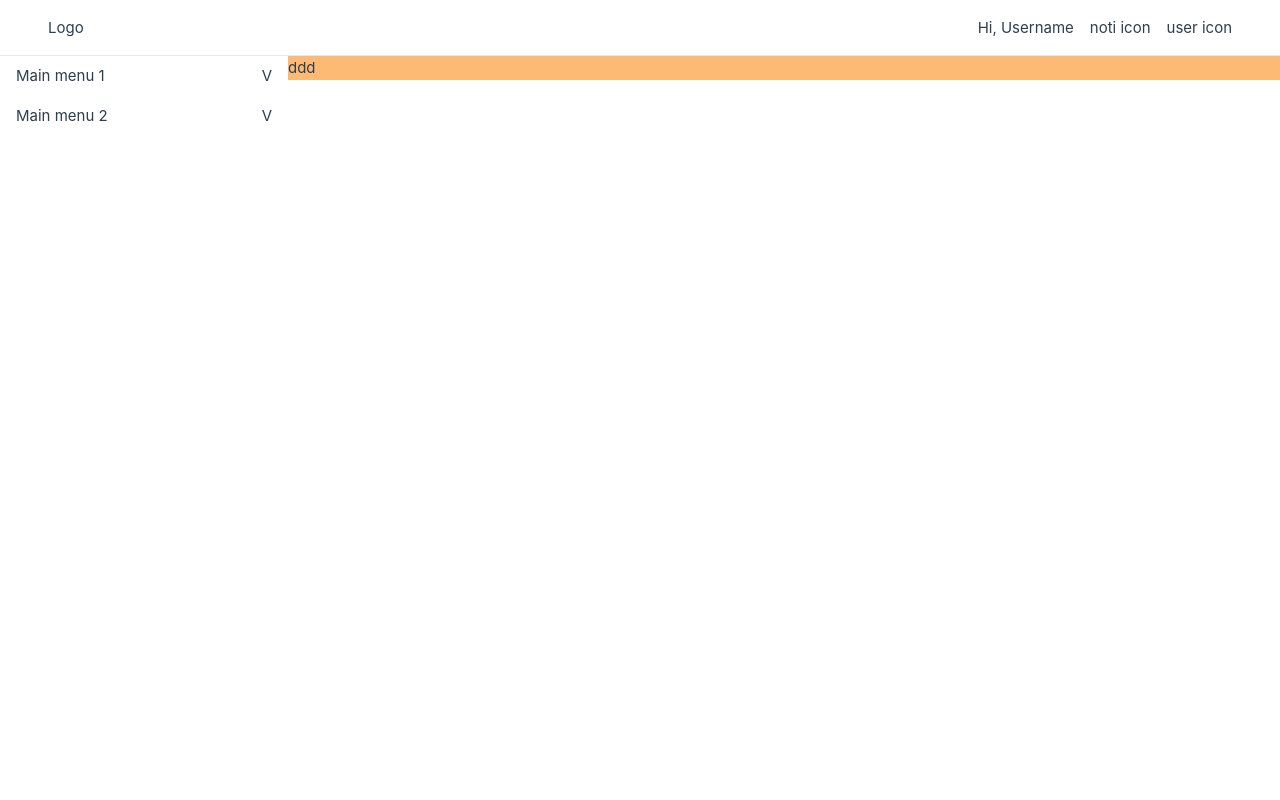
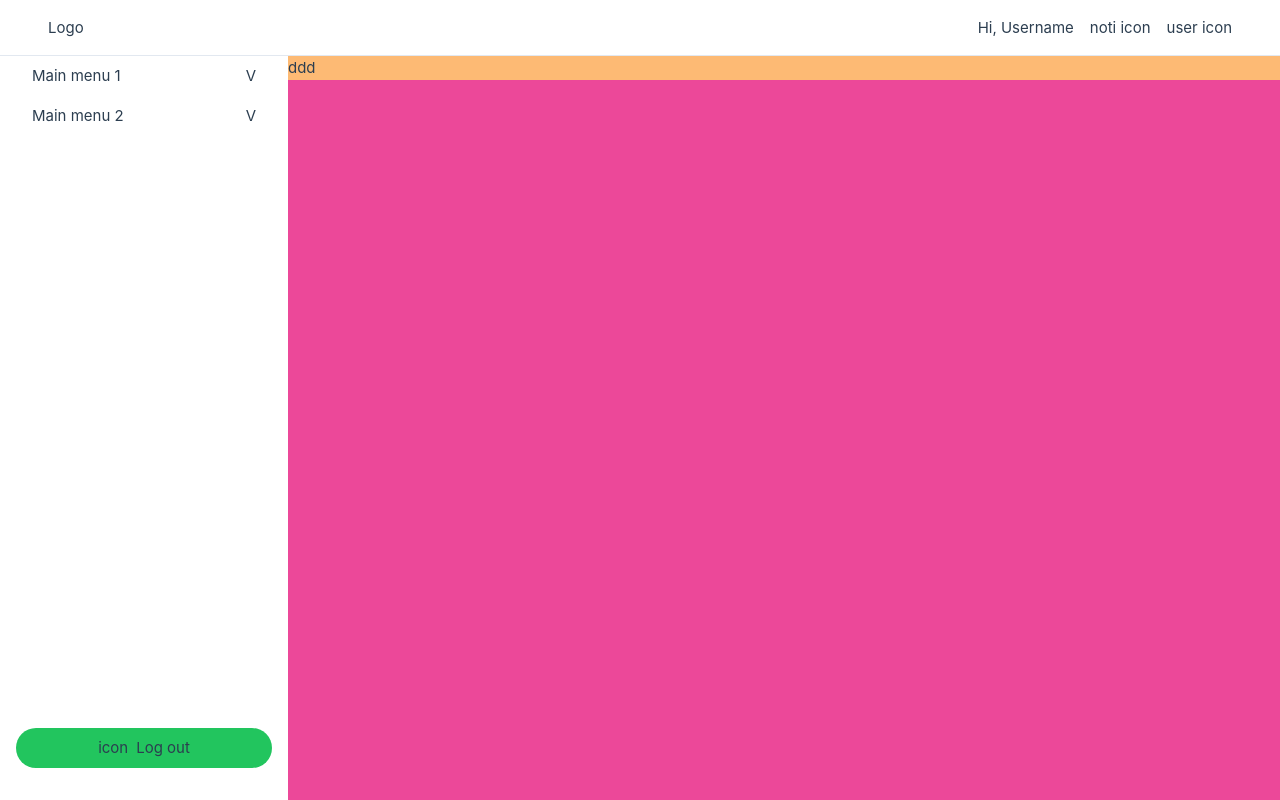
Before and after one commit to 11best/simple-weather-dashboard, a Vue app: page / in a window 1280 px wide. Built offline with nearby package versions, Linux system fonts and the light colour scheme.

Commit message:
create Logout button in sidebar

```diff
--- a/src/App.vue
+++ b/src/App.vue
@@ -4,10 +4,13 @@ import Sidebar from "./components/Sidebar/Sidebar.vue";
 </script>
 
 <template>
-  <Header />
-  <Sidebar />
-
-  <main class="bg-pink-500 ml-72">
-    <div class="w-full bg-orange-300">ddd</div>
-  </main>
+  <div class="min-h-screen flex flex-col">
+    <Header />
+    <div class="relative flex flex-grow">
+      <Sidebar />
+      <main class="bg-pink-500 ml-72 flex-1">
+        <div class="w-full bg-orange-300">ddd</div>
+      </main>
+    </div>
+  </div>
 </template>
--- a/src/components/Sidebar/Sidebar.vue
+++ b/src/components/Sidebar/Sidebar.vue
@@ -31,7 +31,18 @@ const mockSidebarItems = [
 </script>
 
 <template>
-  <nav id="sidebar" class="w-72 min-h-screen fixed">
-    <Collapse v-for="item in mockSidebarItems" :menu-info="item" />
+  <nav
+    id="sidebar"
+    class="w-72 px-4 absolute h-full flex flex-col justify-between"
+  >
+    <div>
+      <Collapse v-for="item in mockSidebarItems" :menu-info="item" />
+    </div>
+    <button
+      class="bg-green-500 flex justify-center items-center w-full rounded-full px-4 py-2 mb-8"
+    >
+      <div class="mr-2">icon</div>
+      Log out
+    </button>
   </nav>
 </template>
```
